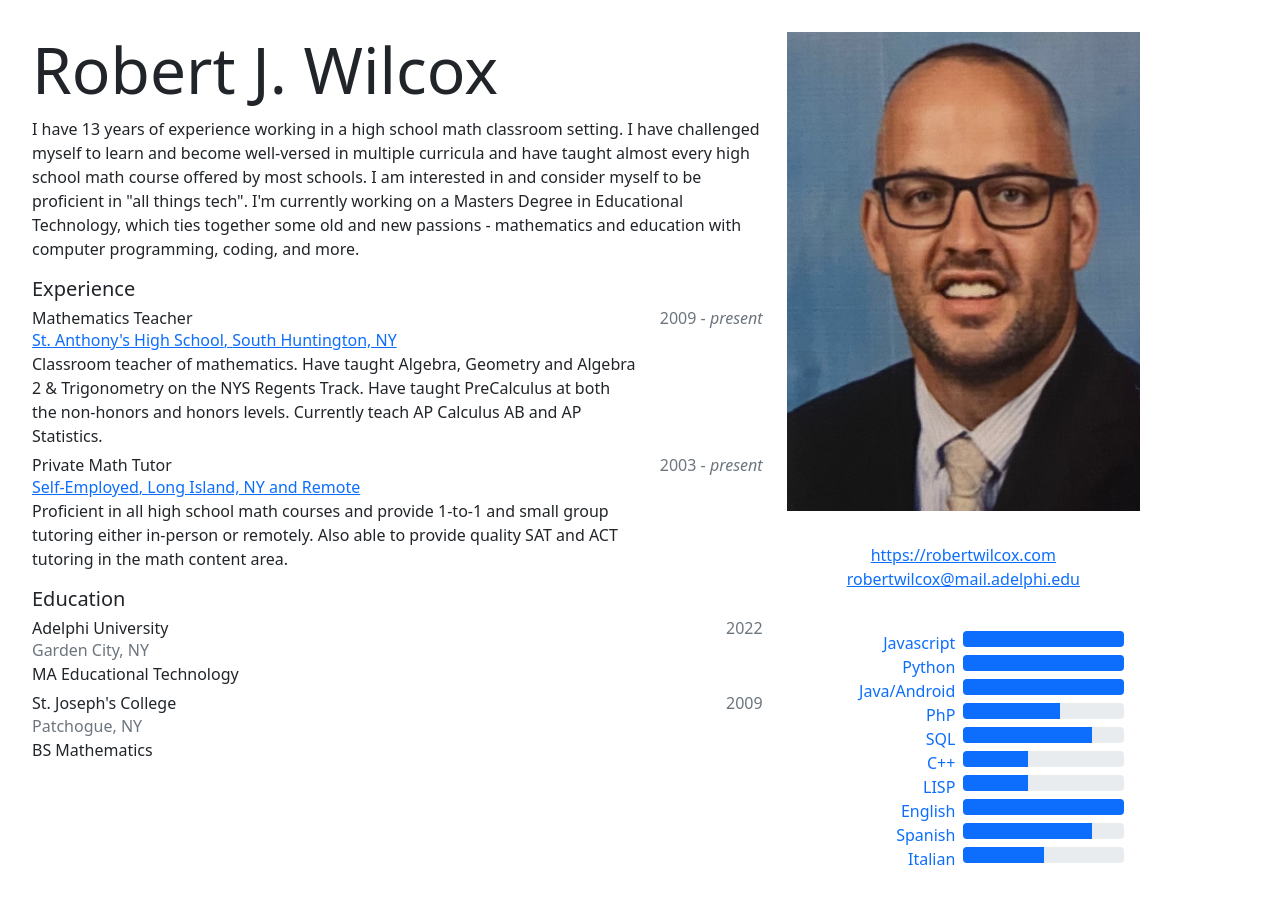
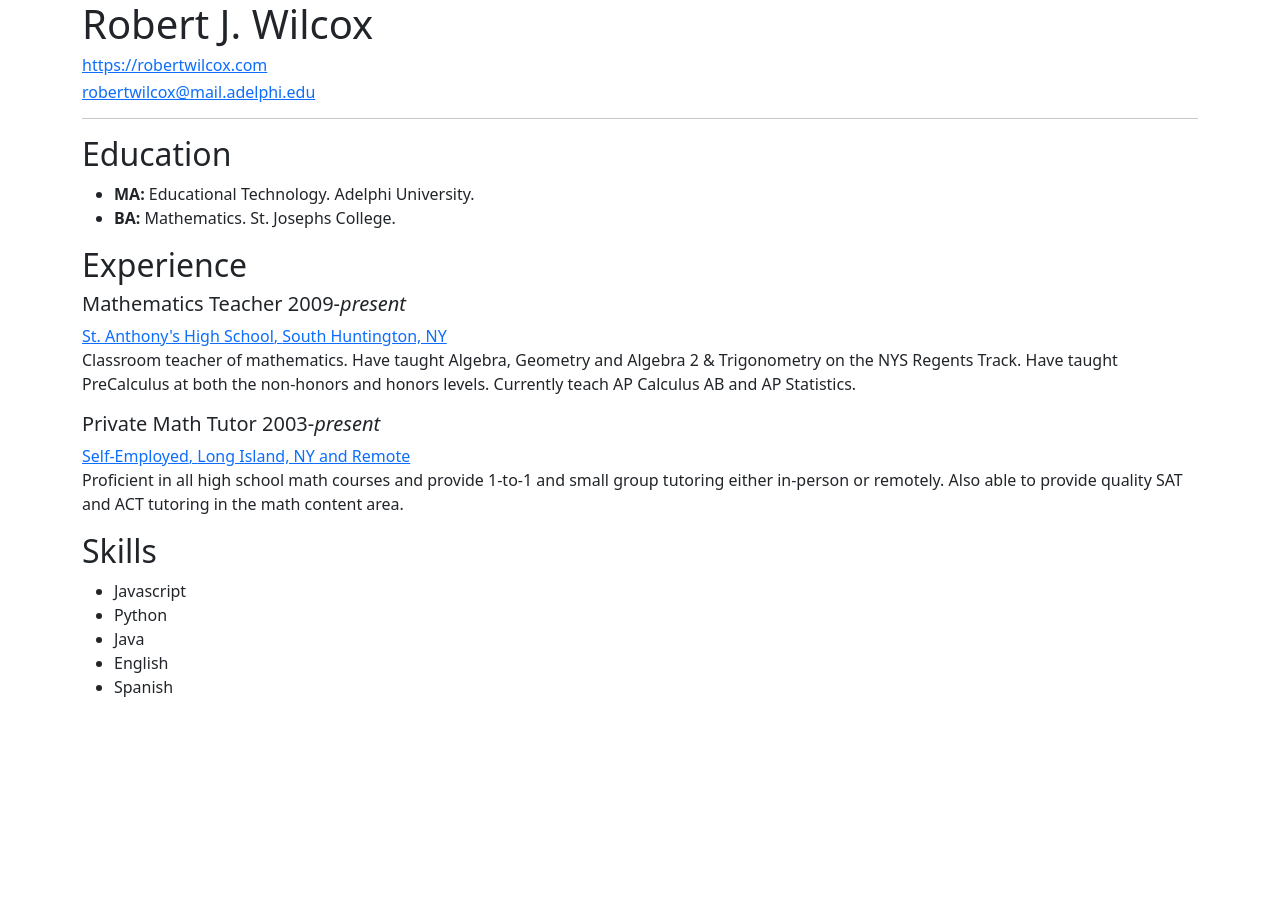
Before and after one commit to rwilcox23/resume, a React (Create React App) app: page / in a window 1280 px wide. Shown: the top 904 px of the page. After the commit the page ends 800 px from the top, so only its background shows below. Built offline with nearby package versions, Linux system fonts and the light colour scheme.

Commit message:
updated basicRez with my info

```diff
--- a/src/App.js
+++ b/src/App.js
@@ -13,8 +13,8 @@ import 'bootstrap/dist/css/bootstrap.min.css';
 import 'bootstrap-icons/font/bootstrap-icons.css';
 
 // swap these lines to change the resume style
-import Rez from "./PrettyRez.jsx"
-// import Rez from "./BasicRez.jsx"
+//import Rez from "./PrettyRez.jsx"
+import Rez from "./BasicRez.jsx"
 
 function App() {
   return (
--- a/src/BasicRez.jsx
+++ b/src/BasicRez.jsx
@@ -26,12 +26,12 @@ function App() {
 function Header(props) {
   return (
     <header>
-      <h1>Matthew X. Curinga</h1>
+      <h1>Robert J. Wilcox</h1>
       <h6>
-        <a href="https://matt.curinga.com"
-           title="go to matt's site">https://matt.curinga.com</a>
+        <a href="https://robertwilcox.com"
+           title="go to Robert's site">https://robertwilcox.com</a>
       </h6>
-      <h6><a href="mailto:mcuringa@adelphi.edu">mcuringa@adelphi.edu</a></h6>
+      <h6><a href="mailto:robertwilcox@mail.adelphi.edu">robertwilcox@mail.adelphi.edu</a></h6>
       <hr />
     </header>
   );
@@ -73,9 +73,8 @@ function Education(props) {
     <section>
       <h2>Education</h2>
       <ul>
-        <li><b>EdD:</b> Instructional Tecnology &amp; Media. Columbia University.</li>
-        <li><b>MA:</b> Computing &amp; Education. Columbia University.</li>
-        <li><b>BA:</b> English. Colby College.</li>
+        <li><b>MA:</b> Educational Technology. Adelphi University.</li>
+        <li><b>BA:</b> Mathematics. St. Josephs College.</li>
       </ul>
     </section>
   )
```
